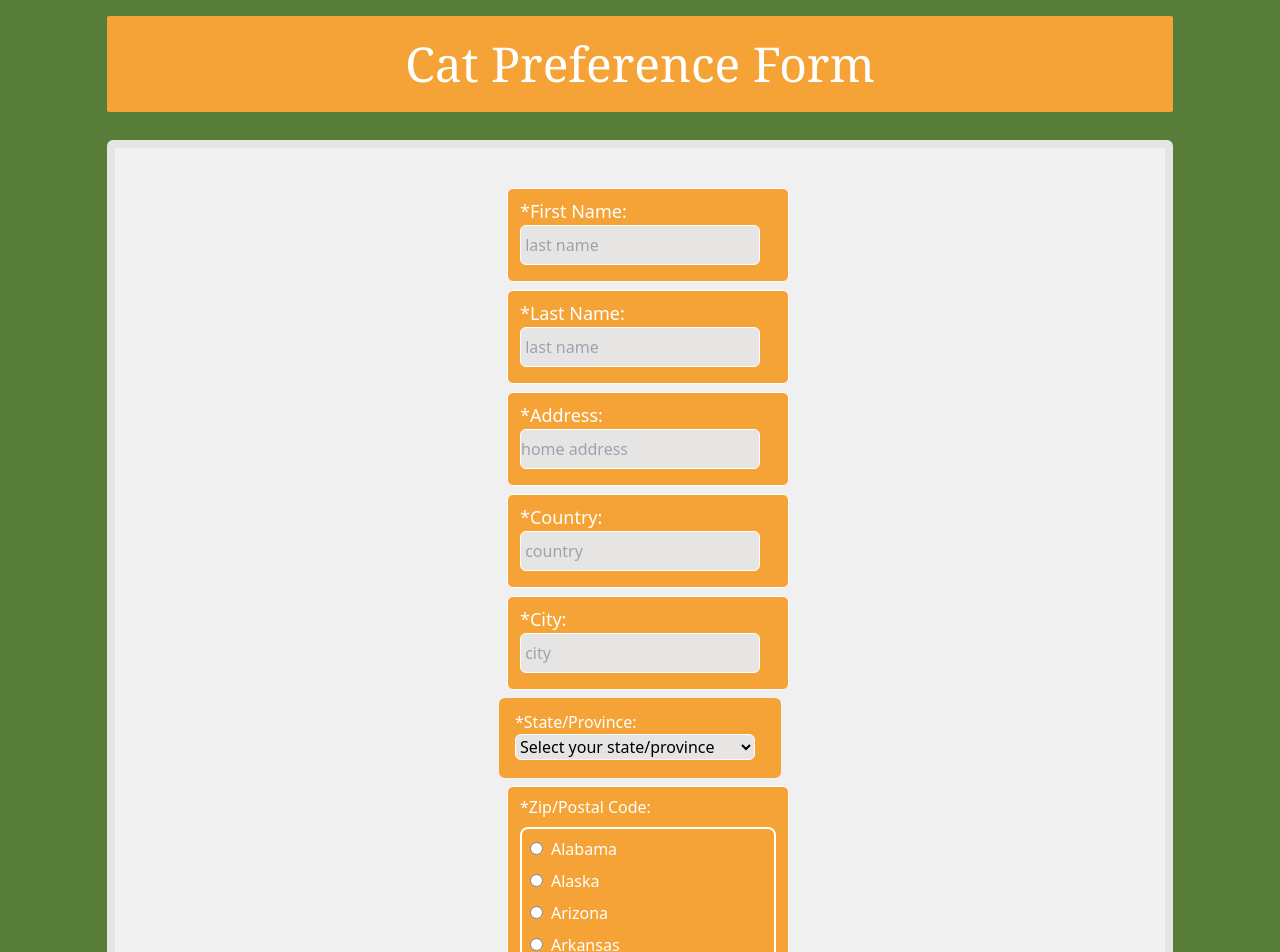
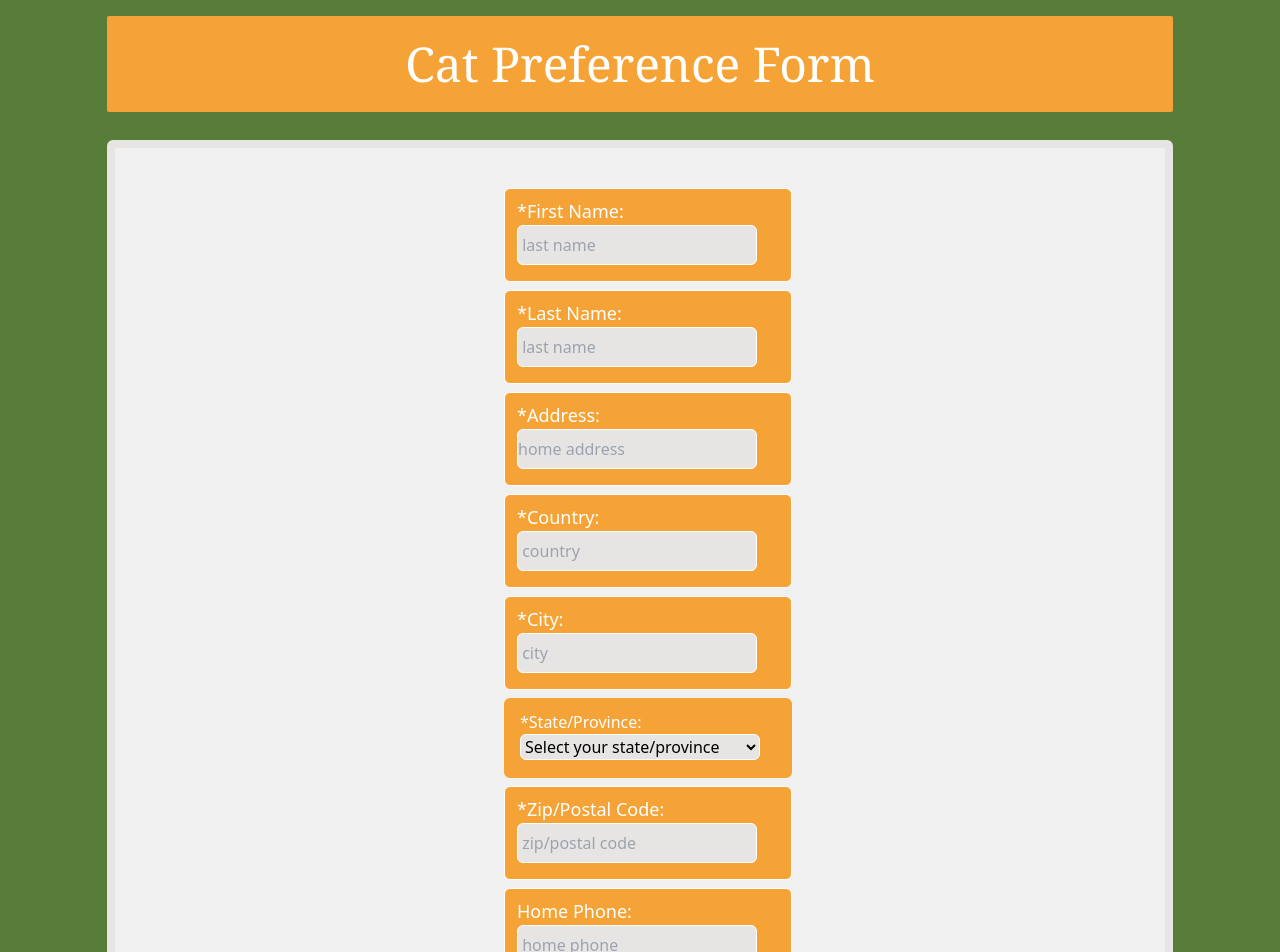
Before and after one commit to cssgunc/beautiful-together, a React (Create React App) app: page /catform in a window 1280 px wide. Shown: the top 952 px of the page. Built offline with nearby package versions, Linux system fonts and the light colour scheme.

Commit message:
made some changes

```diff
--- a/src/pages/CatForm.js
+++ b/src/pages/CatForm.js
@@ -17,10 +17,10 @@ export const CatForm = () => {
                     <InputQuestion label="*Country:" id="country" name="country" placeholder=" country" autoComplete="country-name" required/>
                     <InputQuestion label="*City:" id="city" name="city" placeholder=" city" required/>
 
-                    <div className="flex flex-col pt-2 pb-4 px-3 h-20 w-full align-top bg-themeOrange rounded-md border-themeOrange border-4">
+                    <div className="flex flex-col pt-2 pb-4 px-3 h-20 w-full align-top bg-themeOrange rounded-md border-themeOrange border-4 m-2">
                         <label className="font-sans text-white" for="stateprovince">*State/Province:</label>
                         <select className="h-10 w-60 bg-stone-200 rounded-md border-white border" id="stateprovince" name="stateprovince" required>
-                        <option value="" selected disabled>Select your state/province</option>
+                            <option value="" selected disabled>Select your state/province</option>
                             <option value="AL">Alabama</option>
                             <option value="AK">Alaska</option>
                             <option value="AZ">Arizona</option>
@@ -82,58 +82,6 @@ export const CatForm = () => {
                         </select>
                     </div>
 
-                    <ListQuestion label="*Zip/Postal Code:" id="stateprovince" name="stateprovince" selectText="Select your state/province" required questions={[
-                        { val: "AL", name: "Alabama" },
-                        { val: "AK", name: "Alaska" },
-                        { val: "AZ", name: "Arizona" },
-                        { val: "AR", name: "Arkansas" },
-                        { val: "CA", name: "California" },
-                        { val: "CO", name: "Colorado" },
-                        { val: "CT", name: "Connecticut" },
-                        { val: "DE", name: "Delaware" },
-                        { val: "FL", name: "Florida" },
-                        { val: "GA", name: "Georgia" },
-                        { val: "HI", name: "Hawaii" },
-                        { val: "ID", name: "Idaho" },
-                        { val: "IL", name: "Illinois" },
-                        { val: "IN", name: "Indiana" },
-                        { val: "IA", name: "Iowa" },
-                        { val: "KS", name: "Kansas" },
-                        { val: "KY", name: "Kentucky" },
-                        { val: "LA", name: "Louisiana" },
-                        { val: "ME", name: "Maine" },
-                        { val: "MD", name: "Maryland" },
-                        { val: "MA", name: "Massachusetts" },
-                        { val: "MI", name: "Michigan" },
-                        { val: "MN", name: "Minnesota" },
-                        { val: "MS", name: "Mississippi" },
-                        { val: "MO", name: "Missouri" },
-                        { val: "MT", name: "Montana" },
-                        { val: "NE", name: "Nebraska" },
-                        { val: "NV", name: "Nevada" },
-                        { val: "NH", name: "New Hampshire" },
-                        { val: "NJ", name: "New Jersey" },
-                        { val: "NM", name: "New Mexico" },
-                        { val: "NY", name: "New York" },
-                        { val: "NC", name: "North Carolina" },
-                        { val: "ND", name: "North Dakota" },
-                        { val: "OH", name: "Ohio" },
-                        { val: "OK", name: "Oklahoma" },
-                        { val: "OR", name: "Oregon" },
-                        { val: "PA", name: "Pennsylvania" },
-                        { val: "RI", name: "Rhode Island" },
-                        { val: "SC", name: "South Carolina" },
-                        { val: "SD", name: "South Dakota" },
-                        { val: "TN", name: "Tennessee" },
-                        { val: "TX", name: "Texas" },
-                        { val: "UT", name: "Utah" },
-                        { val: "VT", name: "Vermont" },
-                        { val: "VA", name: "Virginia" },
-                        { val: "WA", name: "Washington" },
-                        { val: "WV", name: "West Virginia" },
-                        { val: "WI", name: "Wisconsin" },
-                        { val: "WY", name: "Wyoming" }
-                    ]}/>
 
                     <InputQuestion label="*Zip/Postal Code:" id="zip" name="zip" placeholder=" zip/postal code" pattern="\d{5}-?(\d{4})?" autoComplete="postal-code" required/>
 
```
